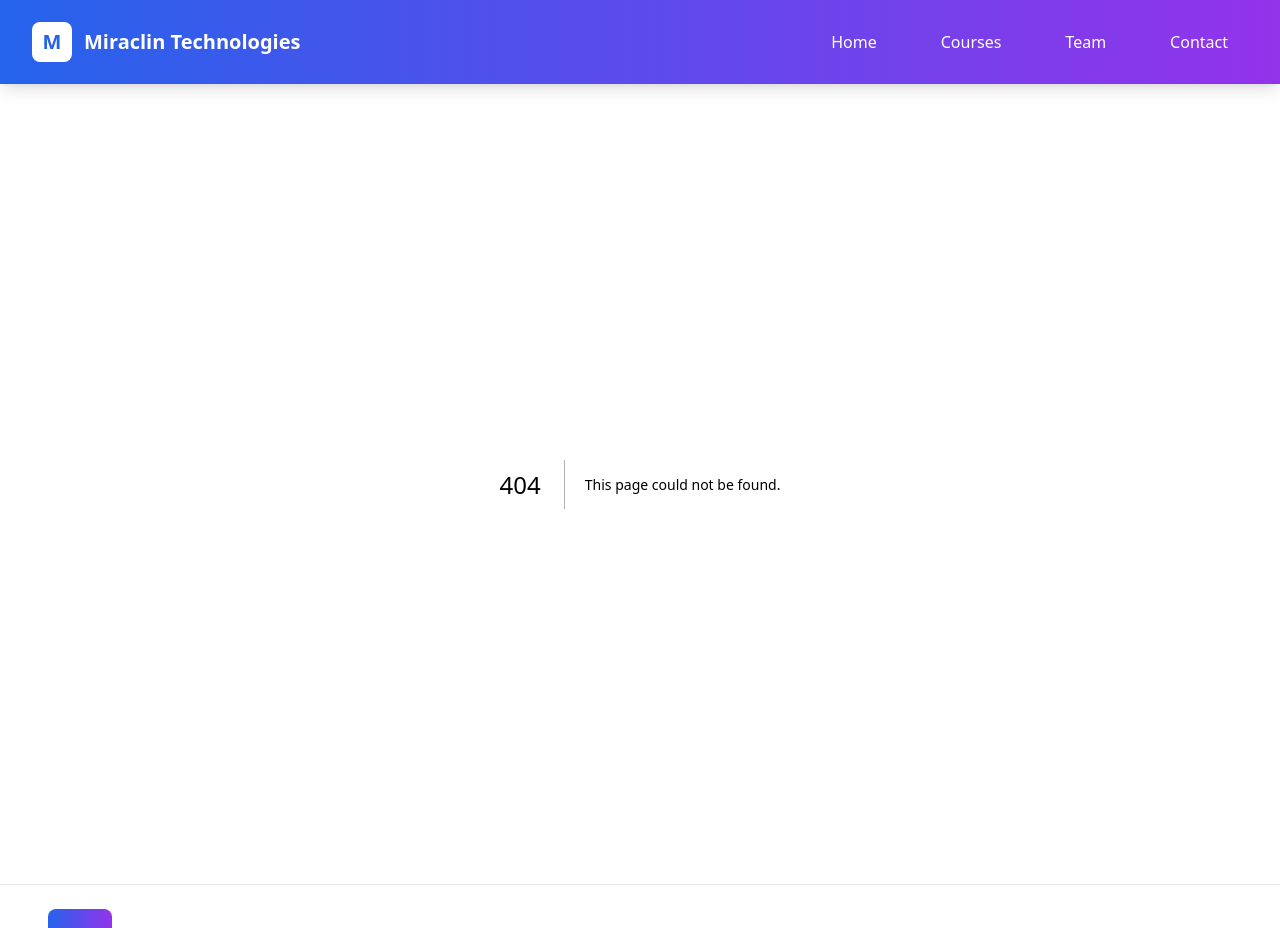
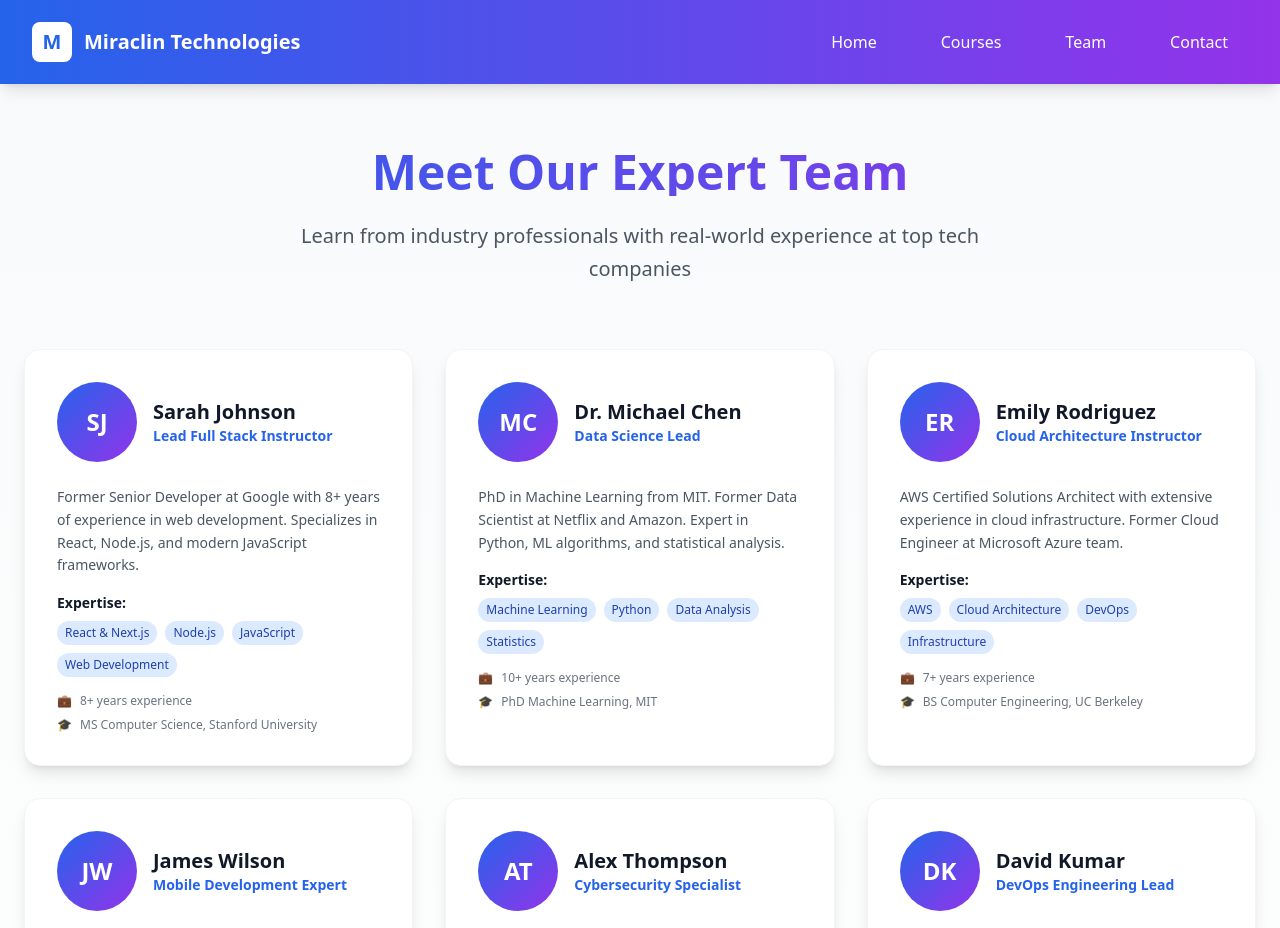
Before and after one commit to miracl-in/miracl-in.github.io, a Next.js app: page /team in a window 1280 px wide. Before the commit this address had no page. Shown: the top 928 px of the page. Built offline with nearby package versions, Linux system fonts and the light colour scheme.

Commit message:
Create page.tsx

```diff
--- /dev/null
+++ b/app/team/page.tsx
@@ -0,0 +1,159 @@
+const teamMembers = [
+  {
+    id: 1,
+    name: "Sarah Johnson",
+    role: "Lead Full Stack Instructor",
+    bio: "Former Senior Developer at Google with 8+ years of experience in web development. Specializes in React, Node.js, and modern JavaScript frameworks.",
+    expertise: ["React & Next.js", "Node.js", "JavaScript", "Web Development"],
+    experience: "8+ years",
+    education: "MS Computer Science, Stanford University",
+    image: "SJ"
+  },
+  {
+    id: 2,
+    name: "Dr. Michael Chen",
+    role: "Data Science Lead",
+    bio: "PhD in Machine Learning from MIT. Former Data Scientist at Netflix and Amazon. Expert in Python, ML algorithms, and statistical analysis.",
+    expertise: ["Machine Learning", "Python", "Data Analysis", "Statistics"],
+    experience: "10+ years",
+    education: "PhD Machine Learning, MIT",
+    image: "MC"
+  },
+  {
+    id: 3,
+    name: "Emily Rodriguez",
+    role: "Cloud Architecture Instructor",
+    bio: "AWS Certified Solutions Architect with extensive experience in cloud infrastructure. Former Cloud Engineer at Microsoft Azure team.",
+    expertise: ["AWS", "Cloud Architecture", "DevOps", "Infrastructure"],
+    experience: "7+ years",
+    education: "BS Computer Engineering, UC Berkeley",
+    image: "ER"
+  },
+  {
+    id: 4,
+    name: "James Wilson",
+    role: "Mobile Development Expert",
+    bio: "Senior Mobile Developer with experience at Uber and Airbnb. Specializes in React Native and cross-platform mobile development.",
+    expertise: ["React Native", "iOS", "Android", "Mobile Development"],
+    experience: "6+ years",
+    education: "BS Software Engineering, Carnegie Mellon",
+    image: "JW"
+  },
+  {
+    id: 5,
+    name: "Alex Thompson",
+    role: "Cybersecurity Specialist",
+    bio: "Certified Ethical Hacker (CEH) and CISSP. Former Security Consultant for Fortune 500 companies. Expert in penetration testing and security audits.",
+    expertise: ["Ethical Hacking", "Network Security", "Compliance", "Risk Assessment"],
+    experience: "9+ years",
+    education: "MS Cybersecurity, Georgia Tech",
+    image: "AT"
+  },
+  {
+    id: 6,
+    name: "David Kumar",
+    role: "DevOps Engineering Lead",
+    bio: "DevOps Engineer with experience at Netflix and Spotify. Expert in containerization, CI/CD pipelines, and infrastructure automation.",
+    expertise: ["Docker", "Kubernetes", "CI/CD", "Infrastructure as Code"],
+    experience: "8+ years",
+    education: "BS Computer Science, IIT Delhi",
+    image: "DK"
+  }
+]
+
+export default function TeamPage() {
+  return (
+    <main className="min-h-screen bg-gradient-to-b from-gray-50 to-white">
+      <div className="max-w-7xl mx-auto px-6 py-16">
+        <div className="text-center mb-16">
+          <h1 className="text-5xl font-bold bg-gradient-to-r from-blue-600 to-purple-600 bg-clip-text text-transparent mb-6">
+            Meet Our Expert Team
+          </h1>
+          <p className="text-xl text-gray-600 max-w-3xl mx-auto leading-relaxed">
+            Learn from industry professionals with real-world experience at top tech companies
+          </p>
+        </div>
+
+        <div className="grid grid-cols-1 md:grid-cols-2 lg:grid-cols-3 gap-8 mb-16">
+          {teamMembers.map((member) => (
+            <div
+              key={member.id}
+              className="bg-white rounded-2xl shadow-lg hover:shadow-2xl transition-all duration-300 transform hover:-translate-y-2 border border-gray-100 overflow-hidden"
+            >
+              <div className="p-8">
+                <div className="flex items-center gap-4 mb-6">
+                  <div className="w-20 h-20 bg-gradient-to-br from-blue-600 to-purple-600 rounded-full flex items-center justify-center text-2xl font-bold text-white">
+                    {member.image}
+                  </div>
+                  <div>
+                    <h3 className="text-xl font-bold text-gray-900">{member.name}</h3>
+                    <p className="text-blue-600 font-semibold text-sm">{member.role}</p>
+                  </div>
+                </div>
+
+                <p className="text-gray-600 text-sm leading-relaxed mb-4">
+                  {member.bio}
+                </p>
+
+                <div className="mb-4">
+                  <h4 className="font-semibold text-gray-900 mb-2 text-sm">Expertise:</h4>
+                  <div className="flex flex-wrap gap-2">
+                    {member.expertise.map((skill, index) => (
+                      <span
+                        key={index}
+                        className="px-2 py-1 bg-blue-100 text-blue-800 text-xs font-medium rounded-full"
+                      >
+                        {skill}
+                      </span>
+                    ))}
+                  </div>
+                </div>
+
+                <div className="space-y-2 text-xs text-gray-500">
+                  <div className="flex items-center gap-2">
+                    <span>💼</span>
+                    <span>{member.experience} experience</span>
+                  </div>
+                  <div className="flex items-center gap-2">
+                    <span>🎓</span>
+                    <span>{member.education}</span>
+                  </div>
+                </div>
+              </div>
+            </div>
+          ))}
+        </div>
+
+        <div className="grid grid-cols-1 md:grid-cols-3 gap-8 mb-16">
+          <div className="text-center p-6 bg-white rounded-xl shadow-md">
+            <div className="text-3xl font-bold text-blue-600 mb-2">50+</div>
+            <div className="text-gray-600">Years Combined Experience</div>
+          </div>
+          <div className="text-center p-6 bg-white rounded-xl shadow-md">
+            <div className="text-3xl font-bold text-blue-600 mb-2">1000+</div>
+            <div className="text-gray-600">Students Trained</div>
+          </div>
+          <div className="text-center p-6 bg-white rounded-xl shadow-md">
+            <div className="text-3xl font-bold text-blue-600 mb-2">95%</div>
+            <div className="text-gray-600">Success Rate</div>
+          </div>
+        </div>
+
+        <div className="text-center">
+          <div className="bg-gradient-to-r from-blue-600 to-purple-600 rounded-2xl p-8 text-white">
+            <h2 className="text-3xl font-bold mb-4">Join Our Learning Community</h2>
+            <p className="text-blue-100 mb-6 max-w-2xl mx-auto">
+              Get personalized guidance from industry experts and accelerate your tech career
+            </p>
+            <a
+              href="#contact"
+              className="inline-block px-8 py-4 bg-white text-blue-600 font-semibold rounded-lg hover:bg-gray-100 transition-all duration-300 transform hover:scale-105"
+            >
+              Start Your Journey
+            </a>
+          </div>
+        </div>
+      </div>
+    </main>
+  )
+}
```
